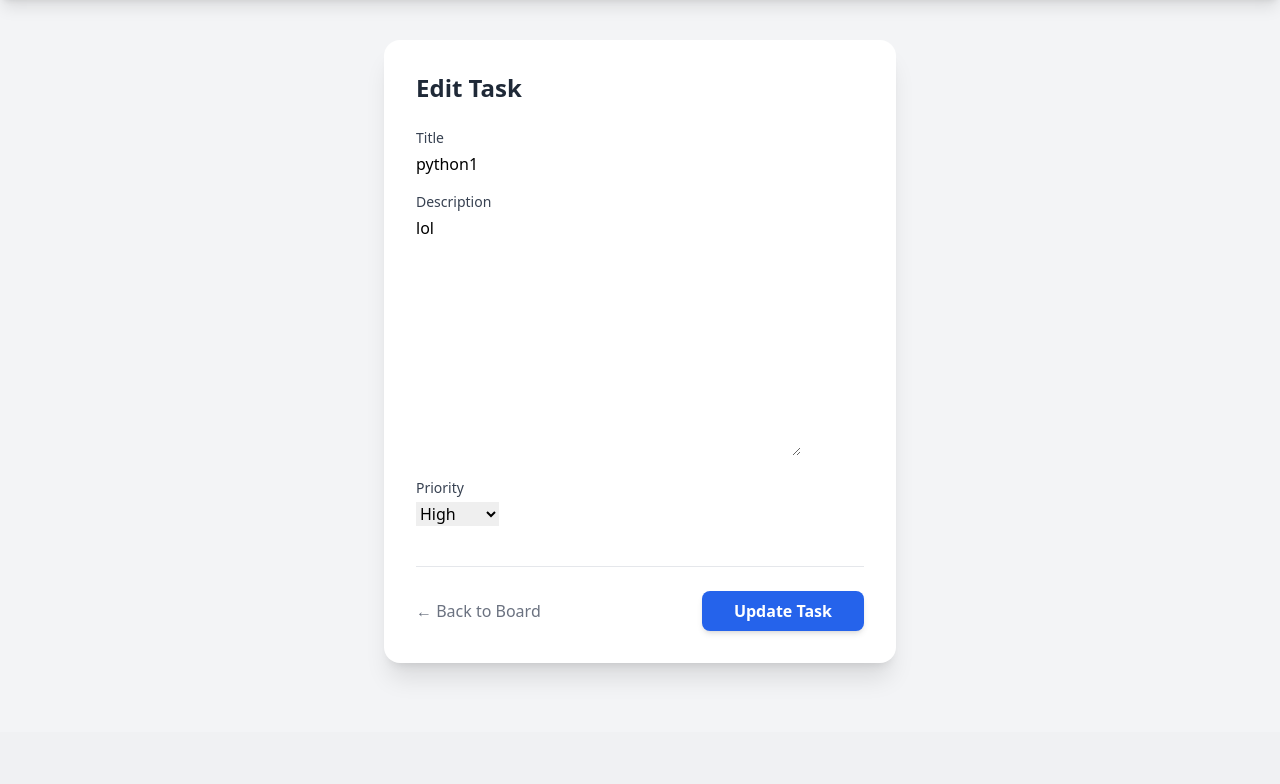
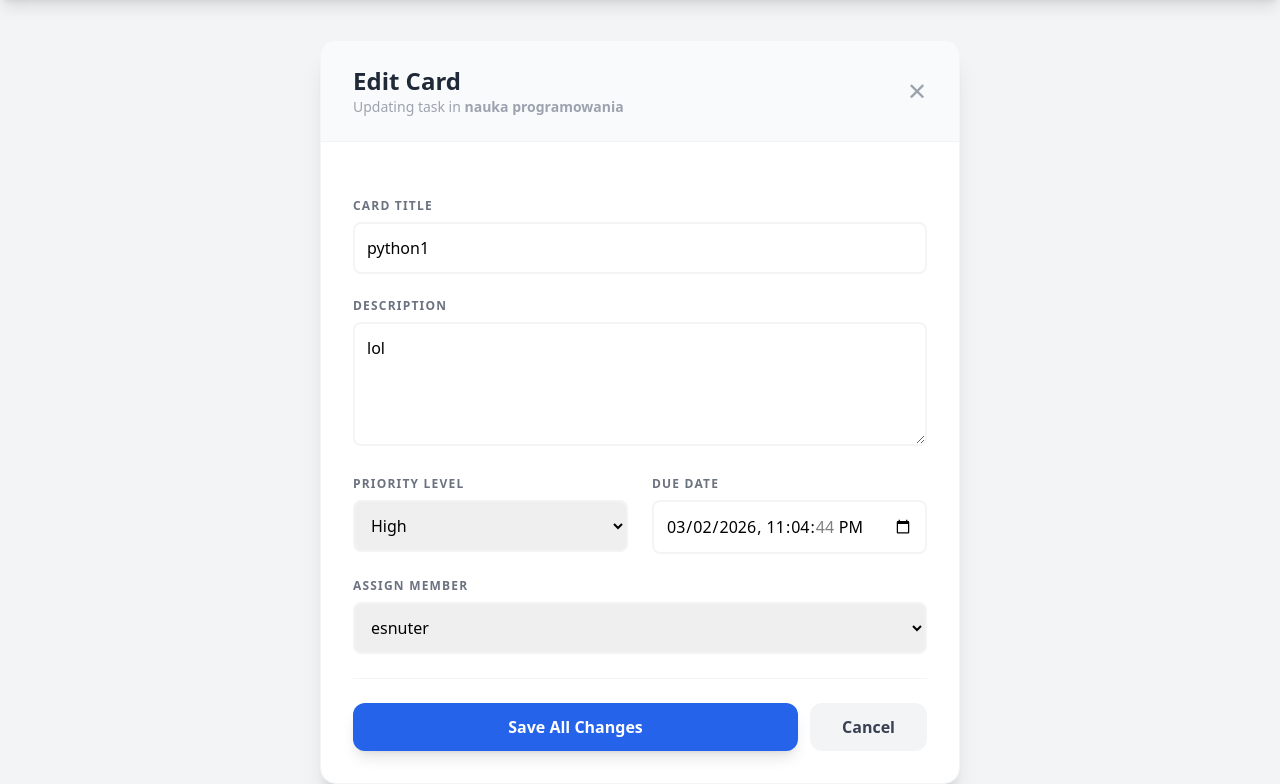
Before and after one commit to Retunse/Project-Management-App, a Django app: page /task/2/edit/ in a window 1280 px wide. Shown: the part 68-852 px from the top of the page. Before the commit the page ends 742 px from the top, so only its background shows below. Run offline with Django 5.2, Linux system fonts and the light colour scheme; a user stored in the database is signed in; data comes from the database, SQL or seed files in the repository; both versions use the stored data as it was after the commit; parts of the project's set-up code (start-up, migrations or seed data) failed here and were passed over; some libraries are stand-ins or nearby versions.

Commit message:
update TaskForm and edit view to support due dates, assignment, and modern UI

```diff
--- a/boards/forms.py
+++ b/boards/forms.py
@@ -1,7 +1,6 @@
 from django import forms
-from .models import Task, Board, List
+from .models import Task, Board, List, User
 from django.contrib.auth.forms import UserCreationForm
-from django.contrib.auth.models import User
 
 class TaskForm(forms.ModelForm):
     class Meta:
@@ -55,7 +54,33 @@ class SignUpForm(UserCreationForm):
 class TaskForm(forms.ModelForm):
     class Meta:
         model = Task
-        fields = ['title', 'description', 'priority', 'due_date']
+        fields = ['title', 'description', 'priority', 'due_date', 'assigned_to']
         widgets = {
-            'due_date': forms.DateTimeInput(attrs={'type': 'datetime-local', 'class': 'form-input'}),
+            'title': forms.TextInput(attrs={
+                'class': 'w-full p-3 rounded-lg border-2 border-gray-100 focus:border-blue-500 outline-none transition',
+                'placeholder': 'Task Title'
+            }),
+            'description': forms.Textarea(attrs={
+                'class': 'w-full p-3 rounded-lg border-2 border-gray-100 focus:border-blue-500 outline-none transition',
+                'rows': 4,
+                'placeholder': 'Add a more detailed description...'
+            }),
+            'priority': forms.Select(attrs={
+                'class': 'w-full p-3 rounded-lg border-2 border-gray-100 focus:border-blue-500 outline-none transition cursor-pointer'
+            }),
+            'due_date': forms.DateTimeInput(attrs={
+                'type': 'datetime-local',
+                'class': 'w-full p-3 rounded-lg border-2 border-gray-100 focus:border-blue-500 outline-none transition'
+            }),
+            'assigned_to': forms.Select(attrs={
+                'class': 'w-full p-3 rounded-lg border-2 border-gray-100 focus:border-blue-500 outline-none transition cursor-pointer'
+            }),
         }
+
+    def __init__(self, *args, **kwargs):
+        board = kwargs.pop('board', None)
+        super().__init__(*args, **kwargs)
+        if board:
+            self.fields['assigned_to'].queryset = User.objects.filter(
+                id__in=[board.owner.id] + [m.id for m in board.members.all()]
+            )
--- a/boards/templates/boards/edit_task.html
+++ b/boards/templates/boards/edit_task.html
@@ -1,39 +1,56 @@
 {% extends 'base.html' %}
 
-{% block title %}Edit Task | Trello Clone{% endblock %}
+{% block title %}Edit Task: {{ task.title }}{% endblock %}
 
 {% block content %}
-<div class="max-w-lg mx-auto bg-white p-8 rounded-2xl shadow-xl mt-10">
-    <h1 class="text-2xl font-bold text-gray-800 mb-6">Edit Task</h1>
+<div class="max-w-2xl mx-auto mt-10 px-4">
+    <div class="bg-white rounded-2xl shadow-xl overflow-hidden border border-gray-100">
+        <div class="bg-gray-50 px-8 py-6 border-b border-gray-100 flex justify-between items-center">
+            <div>
+                <h1 class="text-2xl font-black text-gray-800">Edit Card</h1>
+                <p class="text-sm text-gray-400">Updating task in <span class="font-bold">{{ task.list.title }}</span></p>
+            </div>
+            <a href="{% url 'task_detail' task.id %}" class="text-gray-400 hover:text-gray-600 transition text-2xl">✕</a>
+        </div>
 
-    <form method="POST">
+        <form method="POST" class="p-8 space-y-6">
             {% csrf_token %}
 
-        <div class="space-y-4">
             <div>
-                <label class="block text-sm font-medium text-gray-700 mb-1">Title</label>
+                <label class="block text-xs font-bold text-gray-500 uppercase tracking-widest mb-2">Card Title</label>
                 {{ form.title }}
             </div>
 
             <div>
-                <label class="block text-sm font-medium text-gray-700 mb-1">Description</label>
+                <label class="block text-xs font-bold text-gray-500 uppercase tracking-widest mb-2">Description</label>
                 {{ form.description }}
             </div>
 
+            <div class="grid grid-cols-1 md:grid-cols-2 gap-6">
                 <div>
-                <label class="block text-sm font-medium text-gray-700 mb-1">Priority</label>
+                    <label class="block text-xs font-bold text-gray-500 uppercase tracking-widest mb-2">Priority Level</label>
                     {{ form.priority }}
+                </div>
+                <div>
+                    <label class="block text-xs font-bold text-gray-500 uppercase tracking-widest mb-2">Due Date</label>
+                    {{ form.due_date }}
                 </div>
             </div>
 
-        <div class="flex justify-between items-center mt-10 border-t pt-6">
-            <a href="{% url 'board_detail' task.list.board.slug %}" class="text-gray-500 hover:text-gray-700 font-medium">
-                &larr; Back to Board
+            <div>
+                <label class="block text-xs font-bold text-gray-500 uppercase tracking-widest mb-2">Assign Member</label>
+                {{ form.assigned_to }}
+            </div>
+
+            <div class="pt-6 border-t border-gray-100 flex flex-col md:flex-row gap-3">
+                <button type="submit" class="flex-grow bg-blue-600 hover:bg-blue-700 text-white font-bold py-3 rounded-xl shadow-lg transition transform active:scale-95">
+                    Save All Changes
+                </button>
+                <a href="{% url 'task_detail' task.id %}" class="text-center px-8 py-3 bg-gray-100 hover:bg-gray-200 text-gray-700 font-bold rounded-xl transition">
+                    Cancel
                 </a>
-            <button type="submit" class="bg-blue-600 hover:bg-blue-700 text-white font-bold py-2 px-8 rounded-lg shadow-md transition transform hover:-translate-y-0.5">
-                Update Task
-            </button>
             </div>
         </form>
     </div>
+</div>
 {% endblock %}
--- a/boards/views.py
+++ b/boards/views.py
@@ -158,12 +158,14 @@ def edit_list(request, list_id):
 @login_required
 def edit_task(request, task_id):
     task = get_object_or_404(Task, id=task_id, list__board__in=Board.objects.filter(Q(owner=request.user) | Q(members=request.user)))
+    board = task.list.board
+
     if request.method == 'POST':
-        form = TaskForm(request.POST, instance=task)
+        form = TaskForm(request.POST, instance=task, board=board)
         if form.is_valid():
             form.save()
-            log_activity(request.user, task.list.board, f"edited card '{task.title}'")
-            return redirect('board_detail', slug=task.list.board.slug)
+            log_activity(request.user, board, f"edited details of card '{task.title}'")
+            return redirect('task_detail', task_id=task.id)
     else:
         form = TaskForm(instance=task)
     return render(request, 'boards/edit_task.html', {'form': form, 'task': task})
```
Also changed, not shown: boards/templates/boards/board_detail.html (+18 -18 lines), db.sqlite3. Lines whose indentation alone changed are shown as unchanged.
